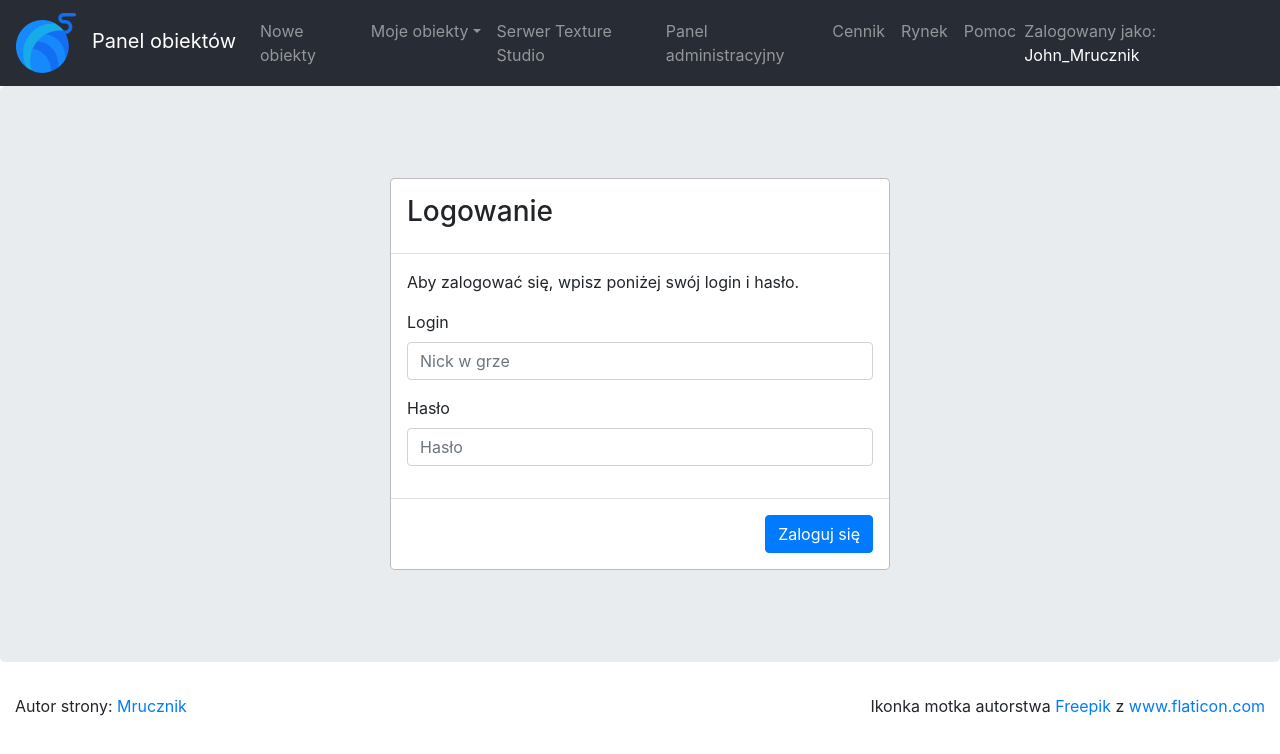
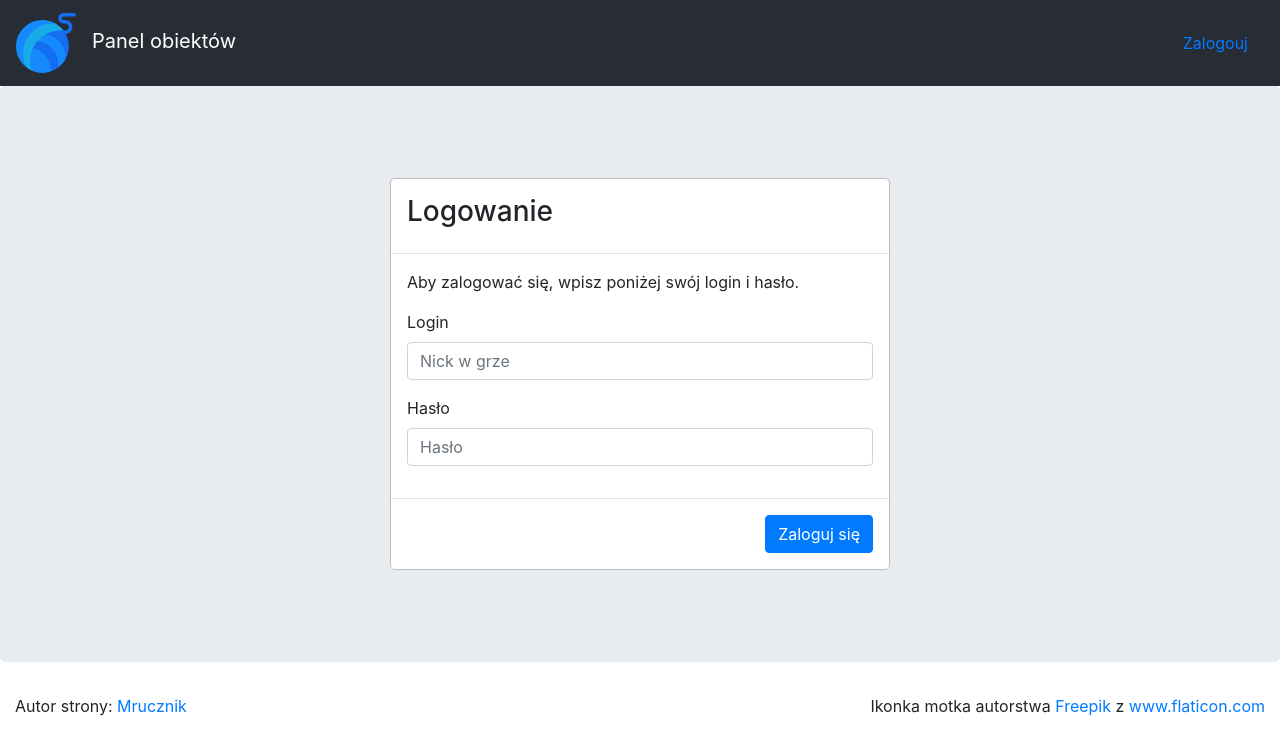
Before and after one commit to Mrucznik/mrucznik-objects-panel, a React (Create React App) app: page /login in a window 1280 px wide. Shown: the top 754 px of the page. Built offline with nearby package versions, Linux system fonts and the light colour scheme.

Commit message:
Authentication with jwt without redux (shit)

```diff
--- a/package.json
+++ b/package.json
@@ -7,12 +7,15 @@
     "@fortawesome/free-solid-svg-icons": "^5.13.1",
     "@fortawesome/react-fontawesome": "^0.1.11",
     "@hookform/resolvers": "0.0.6",
+    "@reduxjs/toolkit": "^1.4.0",
     "@testing-library/jest-dom": "^4.2.4",
     "@testing-library/react": "^9.5.0",
     "@testing-library/user-event": "^7.2.1",
     "ace-builds": "^1.4.11",
+    "axios": "^0.19.2",
     "bootstrap": "^4.5.0",
     "formik": "^2.1.5",
+    "js-cookie": "^2.2.1",
     "react": "^16.13.1",
     "react-ace": "^9.1.1",
     "react-bootstrap": "^1.0.1",
@@ -21,6 +24,7 @@
     "react-redux": "^7.2.0",
     "react-router-dom": "^5.2.0",
     "react-scripts": "3.4.1",
+    "redux": "^4.0.5",
     "yup": "^0.29.1"
   },
   "scripts": {
--- a/src/App.js
+++ b/src/App.js
@@ -21,13 +21,18 @@ import Help from "./pages/Help";
 import AdminPanel from "./pages/AdminPanel";
 import Prices from "./pages/Prices";
 import Login from "./pages/Login";
+import Logout from "./pages/Logout";
 import TextureStudio from "./pages/TextureStudio";
+import {FontAwesomeIcon} from "@fortawesome/react-fontawesome";
+import {faSignOutAlt} from "@fortawesome/free-solid-svg-icons/faSignOutAlt";
+import auth from "./services/auth";
+import PrivateRoute from "./components/PrivateRoute";
 
 function App() {
     return (
         <Router>
             <header className="App-header">
-                <Navbar variant="dark">
+                <Navbar variant="dark" expand="lg">
                     {/*<Navbar.Brand href="https://mrucznik-rp.pl">*/}
                     {/*    <img src="https://i.imgur.com/xlMSHLx.png" alt="Mrucznik Role Play" height={86}/>*/}
                     {/*</Navbar.Brand>*/}
@@ -35,7 +40,11 @@ function App() {
                         <img src={Yarn} alt={"Logo"} width={60} height={60} className="mr-3"/>
                         Panel obiektów
                     </Navbar.Brand>
-                    <Nav>
+                    <Navbar.Toggle aria-controls="basic-navbar-nav"/>
+                    <Navbar.Collapse>
+                        <Nav className="mr-auto">
+                            {auth.isAuthenticated() ?
+                            <>
                                 <Nav.Link as={Link} to="/projects">Nowe obiekty</Nav.Link>
                                 <NavDropdown title="Moje obiekty" id="my-proposals">
                                     <NavDropdown.Item as={Link} to="/projects/1">
@@ -50,35 +59,48 @@ function App() {
                                 <Nav.Link as={Link} to="/prices">Cennik</Nav.Link>
                                 <Nav.Link as={Link} to="/help">Rynek</Nav.Link>
                                 <Nav.Link as={Link} to="/help">Pomoc</Nav.Link>
+                            </>
+                                :
+                            <>
+
+                            </>
+                            }
                         </Nav>
-                    <Navbar.Collapse className="justify-content-end">
+                        {auth.isAuthenticated()
+                            ?
+                            <>
                                 <Navbar.Text>
                                     Zalogowany jako: <Link to="/login">John_Mrucznik</Link>
                                 </Navbar.Text>
+                                <Nav.Link as={Link} to="/logout">
+                                    <FontAwesomeIcon icon={faSignOutAlt} size={"lg"} style={{color: "white"}}/>
+                                </Nav.Link>
+                            </>
+                            :
+                            <Nav.Link as={Link} to="/login">
+                                Zalogouj
+                            </Nav.Link>
+                        }
                     </Navbar.Collapse>
                 </Navbar>
             </header>
 
             <main>
                 <Switch>
-                    <Route path="/projects">
-                        <NewProject/>
-                    </Route>
-                    <Route path="/admin/projects">
-                        <ManageProject/>
-                    </Route>
-                    <Route path="/texturestudio">
-                        <TextureStudio/>
-                    </Route>
-                    <Route path="/admin">
-                        <AdminPanel/>
-                    </Route>
-                    <Route path="/prices">
-                        <Prices/>
-                    </Route>
-                    <Route path="/help">
-                        <Help/>
-                    </Route>
+                    <PrivateRoute path="/projects" component={NewProject}>
+                    </PrivateRoute>
+                    <PrivateRoute path="/admin/projects" component={ManageProject}>
+                    </PrivateRoute>
+                    <PrivateRoute path="/texturestudio" component={TextureStudio}>
+                    </PrivateRoute>
+                    <PrivateRoute path="/admin" component={AdminPanel}>
+                    </PrivateRoute>
+                    <PrivateRoute path="/prices" component={Prices}>
+                    </PrivateRoute>
+                    <PrivateRoute path="/help" component={Help}>
+                    </PrivateRoute>
+                    <PrivateRoute path="/logout" component={Logout}>
+                    </PrivateRoute>
                     <Route path="/login">
                         <Login/>
                     </Route>
--- a/src/components/NewProjectModal.js
+++ b/src/components/NewProjectModal.js
@@ -3,7 +3,6 @@ import Modal from "react-bootstrap/Modal";
 import Button from "react-bootstrap/Button";
 import Form from "react-bootstrap/Form";
 import PropTypes from "prop-types";
-import Project from "./Project";
 
 const NewProjectModal = props => {
     const [show, setShow] = useState(false);
--- a/src/components/ObjectsEditor.js
+++ b/src/components/ObjectsEditor.js
@@ -6,11 +6,8 @@ import Entrance from "./entrances/Entrance";
 import Gate from "./gates/Gate";
 import GateModal from "./gates/GateModal";
 import EntranceModal from "./entrances/EntranceModal";
-import Jumbotron from "react-bootstrap/Jumbotron";
-import Button from "react-bootstrap/Button";
 import Container from "react-bootstrap/Container";
 import ObjectsCode from "../components/ObjectsCode";
-import ProcessingError from "./ProcessingError";
 import ObjectsInfo from "./ObjectsInfo";
 import Valuation from "./Valuation";
 
--- /dev/null
+++ b/src/components/PrivateRoute.js
@@ -0,0 +1,26 @@
+import React from 'react';
+import Route from "react-router-dom/es/Route";
+import Redirect from "react-router-dom/es/Redirect";
+import auth from "../services/auth";
+
+const PrivateRoute = ({ component: Component, ...rest }) => {
+    return (
+        <Route
+            {...rest}
+            render={props =>
+                auth.isAuthenticated() ? (
+                    <Component {...props} />
+                ) : (
+                    <Redirect
+                        to={{
+                            pathname: "/login",
+                            state: { from: props.location }
+                        }}
+                    />
+                )
+            }
+        />
+    );
+};
+
+export default PrivateRoute;
--- a/src/components/ProcessingError.js
+++ b/src/components/ProcessingError.js
@@ -1,5 +1,4 @@
 import React from 'react';
-import Jumbotron from "react-bootstrap/Jumbotron";
 
 const ProcessingError = () => {
     return (
--- a/src/components/Project.js
+++ b/src/components/Project.js
@@ -8,7 +8,6 @@ import {faBan, faCheck, faEdit, faProjectDiagram, faUpload} from "@fortawesome/f
 import Button from "react-bootstrap/Button";
 import ListGroup from "react-bootstrap/ListGroup";
 import {Link} from "react-router-dom";
-import Form from "react-bootstrap/Form";
 
 const Project = props => {
     let variant;
--- a/src/components/entrances/Entrance.js
+++ b/src/components/entrances/Entrance.js
@@ -7,7 +7,6 @@ import { faTrash } from '@fortawesome/free-solid-svg-icons'
 import Container from "react-bootstrap/Container";
 import Row from "react-bootstrap/Row";
 import Col from "react-bootstrap/Col";
-import Badge from "react-bootstrap/Badge";
 
 const Entrance = () => {
     function onClicked() {
--- /dev/null
+++ b/src/pages/Logout.js
@@ -0,0 +1,15 @@
+import React from 'react';
+import {Jumbotron} from "react-bootstrap";
+import auth from "../services/auth";
+
+const Logout = () => {
+    auth.logout();
+
+    return (
+        <Jumbotron>
+            Wylogowano.
+        </Jumbotron>
+    );
+};
+
+export default Logout;
--- a/src/pages/TextureStudio.js
+++ b/src/pages/TextureStudio.js
@@ -1,9 +1,10 @@
 import React from 'react';
+import auth from "../services/auth";
 
 const TextureStudio = () => {
     return (
         <div>
-            TextureStudio
+            {auth.isAuthenticated() ? "Zalogowany " + auth.getSession().id : "Niezalogowany"}
         </div>
     );
 };
--- /dev/null
+++ b/src/services/auth.js
@@ -0,0 +1,58 @@
+import Cookies from 'js-cookie'
+import axios from 'axios';
+
+const AUTH_API_URL = "https://api.mrucznik-rp.pl/"
+
+class AuthService {
+    login(nick, password) {
+        return axios
+            .post(AUTH_API_URL + "users/login", {
+                nick,
+                password
+            })
+            .then(response => {
+                if (response.data.token) {
+                    Cookies.set("__session", response.data.token, { secure: true })
+                }
+
+                return response.data;
+            });
+    }
+
+    getSession() {
+        const jwt = Cookies.get('__session')
+        let session;
+        try {
+            if (jwt) {
+                const base64Url = jwt.split('.')[1]
+                const base64 = base64Url.replace('-', '+').replace('_', '/')
+                // what is window.atob ?
+                // https://developer.mozilla.org/en-US/docs/Web/API/WindowOrWorkerGlobalScope/atob
+                session = JSON.parse(window.atob(base64))
+            }
+        } catch (error) {
+            console.log(error)
+        }
+        return session
+    }
+
+    isAuthenticated() {
+        return this.getSession() !== undefined
+    }
+
+    logout() {
+        Cookies.remove('__session')
+    }
+
+    authHeader() {
+        const token = JSON.parse(Cookies.get('__session'));
+
+        if (token) {
+            return {Authorization: 'Bearer ' + token};
+        } else {
+            return {};
+        }
+    }
+}
+
+export default new AuthService();
```
Also changed, not shown: src/pages/Login.js (+18 -7 lines), 1 other file (tests, documents, lock files or other folders). Lines whose indentation alone changed are shown as unchanged.
